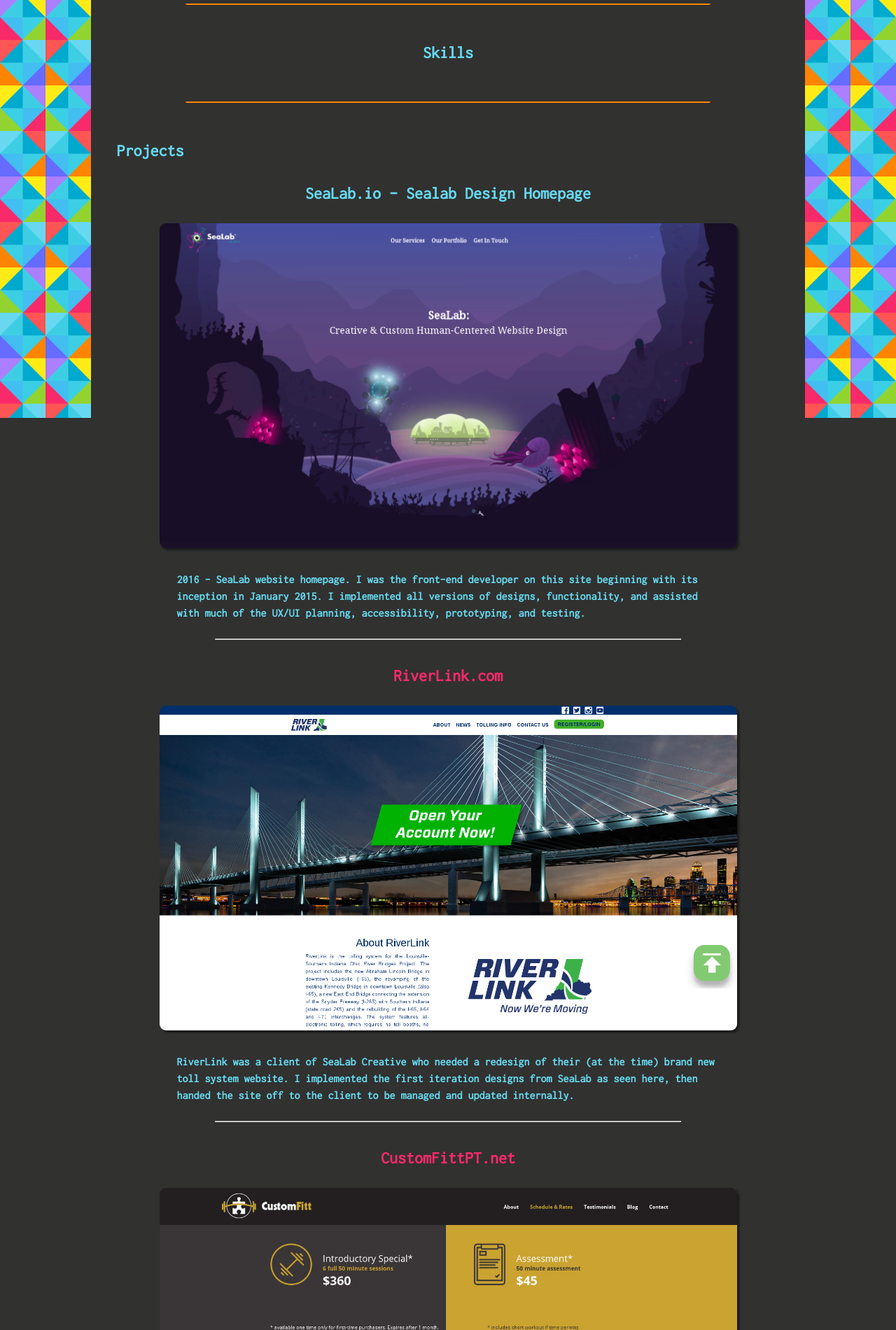
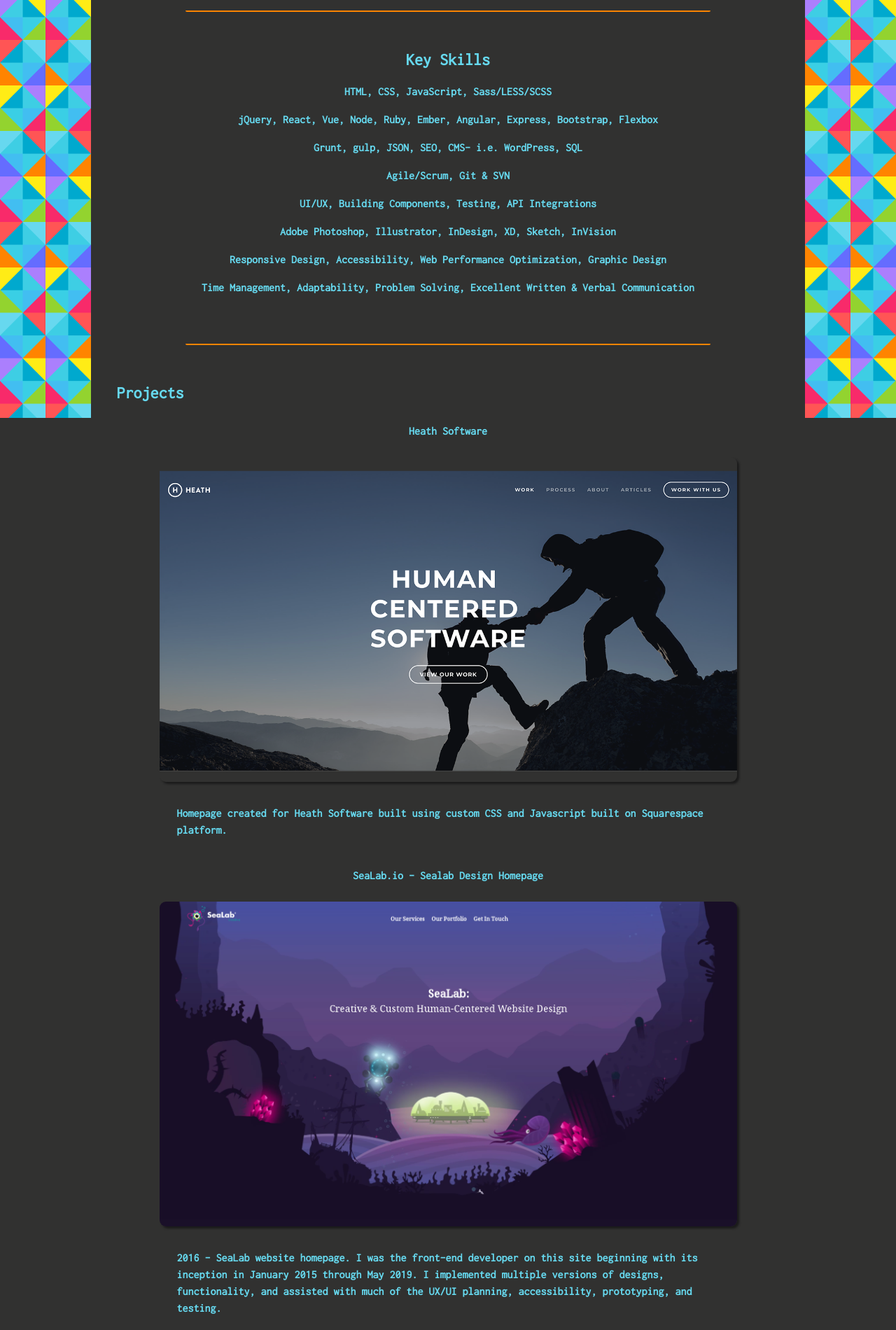
Before and after one commit to AshleyMSherwood/AshleyMSherwood.github.io, a plain HTML site: page index.html in a window 1280 px wide. Shown: the part 203-2103 px from the top of the page at 70% size. Drawn offline with nearby package versions, Linux system fonts and the light colour scheme; a script that the page names is missing; files whose address does not match are found by name.

Commit message:
added Heath images and project and cleaned up copy on homepage

```diff
--- a/index.html
+++ b/index.html
@@ -34,6 +34,7 @@
       <nav class="mobile-nav" aria-label="Mobile Navigation">
         <div class="mobile_nav  hide_on_desktop" id="mobileNavigation">
           <a class="nav-link" href="/">HOME</a>
+          <a class="nav-link" href="#skills">SKILLS</a>
           <a class="nav-link" href="#projects">PROJECTS</a>
           <a class="nav-link" href="#about">ABOUT</a>
           <a class="nav-link" href="#contact">CONTACT</a><!--
@@ -64,7 +65,15 @@
     <!-- skills section -->
         <section class="skills-section" id="skills">
           <div class="section-marker"></div>
-          <h3 class="section-header">Skills</h3>
+          <h3 class="section-header">Key Skills</h3>
+          <p>HTML, CSS, JavaScript, Sass/LESS/SCSS</p>
+          <p>jQuery, React, Vue, Node, Ruby, Ember, Angular, Express, Bootstrap, Flexbox</p>
+          <p>Grunt, gulp, JSON, SEO, CMS- i.e. WordPress, SQL</p>
+          <p>Agile/Scrum, Git & SVN</p>
+          <p>UI/UX, Building Components, Testing, API Integrations</p>
+          <p>Adobe Photoshop, Illustrator, InDesign, XD, Sketch, InVision</p>
+          <p>Responsive Design, Accessibility, Web Performance Optimization, Graphic Design</p>
+          <p>Time Management, Adaptability, Problem Solving, Excellent Written & Verbal Communication</p>
 
         </section>
     <!-- projects section -->
@@ -72,30 +81,34 @@
           <div class="section-marker"></div>
           <h3 class="section-header">Projects</h3>
           <div class="project-wrapper">
-            <a href="images/desktopHomepage.png" target="_blank">
-              <h3 class="project-heading">SeaLab.io - Sealab Design Homepage</h3>
-              <img class="projects-preview" src="images/cropdesktopHomepage.png" alt="Screen shot of sealab.io homepage.">
-            </a>
-            <p class="project-description">2016 - SeaLab website homepage.  I was the front-end developer on this site beginning with its inception in January 2015.  I implemented all versions of designs, functionality, and assisted with much of the UX/UI planning, accessibility, prototyping, and testing.</p>
+            <h4 class="project-heading"><a href="https://heath.software/">Heath Software</a></h4>
+            <a href="images/heath-homepage.png" target="_blank"><img class="projects-preview" src="images/heath-homepage-thumbnail.png" alt="Screen shot of heath.software homepage."></a>
+            <p class="project-description">Homepage created for Heath Software built using custom CSS and Javascript built on Squarespace platform.</p>
+            <!-- <a class="button" href="http://www.sealab.io" target="_blank">SEE IT LIVE</a> -->
+          </div>
+          <div class="project-wrapper">
+            <h4 class="project-heading"><a href="https://sealab.design/">SeaLab.io - Sealab Design Homepage</a></h4>
+            <a href="images/desktopHomepage.png" target="_blank"><img class="projects-preview" src="images/cropdesktopHomepage.png" alt="Screen shot of sealab.io homepage."></a>
+            <p class="project-description">2016 - SeaLab website homepage.  I was the front-end developer on this site beginning with its inception in January 2015 through May 2019.  I implemented multiple versions of designs, functionality, and assisted with much of the UX/UI planning, accessibility, prototyping, and testing.</p>
             <!-- <a class="button" href="http://www.sealab.io" target="_blank">SEE IT LIVE</a> -->
           </div>
           <hr />
           <div class="project-wrapper">
-            <h3 class="project-heading"><a href="https://www.riverlink.com/" target="_blank">RiverLink.com</a></h3>
+            <h4 class="project-heading"><a href="https://www.riverlink.com/" target="_blank">RiverLink.com</a></h4>
             <a href="images/riverLinkHomepage.png" target="_blank" class="projects-img-link"><img class="projects-preview" src="images/cropriverLinkHomepage.png" alt="Screen shot of riverlink.com homepage."></a>
-            <p class="project-description">RiverLink was a client of SeaLab Creative who needed a redesign of their (at the time) brand new toll system website.  I implemented the first iteration designs from SeaLab as seen here, then handed the site off to the client to be managed and updated internally.</p>
+            <p class="project-description">RiverLink was a client of SeaLab Design who asked for a redesign of their (at the time) brand new toll system website.  I implemented the first iteration designs from SeaLab as seen here, then handed the site off to the client to be managed and updated internally.</p>
             <!-- <a class="button" href="https://riverlink.com/" target="_blank">SEE IT LIVE</a> -->
           </div>
           <hr />
           <div class="project-wrapper">
-            <h3 class="project-heading"><a href="http://www.customfittpt.net/" target="_blank">CustomFittPT.net</a></h3>
+            <h4 class="project-heading"><a href="http://www.customfittpt.net/" target="_blank">CustomFittPT.net</a></h4>
             <a href="images/customFittHomepage.png" target="_blank" class="projects-img-link"><img class="projects-preview" src="images/cropcustomFittHomepage.png" alt="Screen shot of CustomFitt Personal Training homepage."></a>
-            <p class="project-description">Custom Fitt PT is a local personal trainer who contracted SeaLab Creative to design and build a custom website solution. I built this site and implemented various design versions from SeaLab, most recently as seen here.  I occasionally update the site as requested by the client.</p>
+            <p class="project-description">Custom Fitt PT is a local personal trainer who contracted SeaLab Design to plan and build a custom website solution. I built the site and implemented various design versions from SeaLab, most recently as seen here.</p>
             <!-- <a class="button" href="http://www.customfittpt.net/" target="_blank">SEE IT LIVE</a> -->
           </div>
           <hr />
           <div class="project-wrapper">
-            <h3 class="project-heading">Drafthouse Tweets</h3>
+            <h4 class="project-heading">Drafthouse Tweets</h4>
             <a href="images/drafthouseTweets.png" target="_blank" class="projects-img-link" screen-reader-text="View larger images with more detail"><img class="projects-preview" src="images/cropdrafthouseTweets.png" alt="Screen shot of Drafthouse Tweets homepage."></a>
             <p class="project-description">I created this small side project from scratch for a meeting with the Alamo Drafthouse's web team to showcase several tools their sites were using at the time, such as Foundation and Vue.js. The idea was an app that aggregates and beautifully displays tweets based on chosen hashtags, such as #film, #austin, or #movie.</p>
           </div>
@@ -110,7 +123,7 @@
             </div>
             <p class="about-me">Hi, I'm Ashley, a front-end developer based in the Austin, TX area.
             <br><br>
-            I have over 5 years of expereince with HTML, CSS, Javascript, and tons of modern libraries and frameworks such as Vue.js, jQuery, Bootstrap, and Ruby/Rails.  Previously I've excelled in things like customer service, project management, administration, and running a small business.  I built and ran a Tex-Mex taco truck in England for several years! I have experience working on a fully remote team and collaborating with designers, clients, project managers, and other developers on all kinds of projects. I am interested in fun & innovative ideas, making a difference & doing good in the world, and I'd love for my next position to be on a team where I can grow both personally and professionally. I'm eager to learn & create new & exciting things!
+            I have over 5 years of expereince with HTML, CSS, Javascript, and many modern libraries and frameworks such as React, Vue.js, Angular, jQuery, & Bootstrap.  Previously I've excelled in things like customer service, project management, administration, and running a small business.  I built and ran a Tex-Mex taco truck in England for several years! I have experience working on both in person and fully remote teams and collaborating with designers, clients, project managers, and other developers on all sorts of projects. I am interested in fun & innovative ideas, making a difference & doing good in the world, and I'd love for my next position to be on a team where I can grow both personally and professionally. I'm eager to learn & create new & exciting things!
             <br><br>
             Please get in contact with any questions, for more information, or to request my full resume/CV.</p>
           </div>
@@ -127,7 +140,7 @@
         </section>
 <!-- footer -->
         <footer>
-          <p><img src="images/heart.png" alt="Illustration of a pink heart shape."> This site was designed & built by me!</p>
+          <p><img src="images/heart.png" alt="Illustration of a pink heart shape.">Site designed & built by me!</p>
         </footer>
       </div>
     </div>
--- a/styles/styles.less
+++ b/styles/styles.less
@@ -111,7 +111,7 @@
     display: inline-block;
     font-weight: 600;
   }
-  h3 {
+  h2 {
     color: #01a093;
     letter-spacing: .15rem;
     padding-bottom: 10px;
```
Also changed, not shown: images/heath-homepage-thumbnail.png (added), styles/styles.css, 1 other file.
